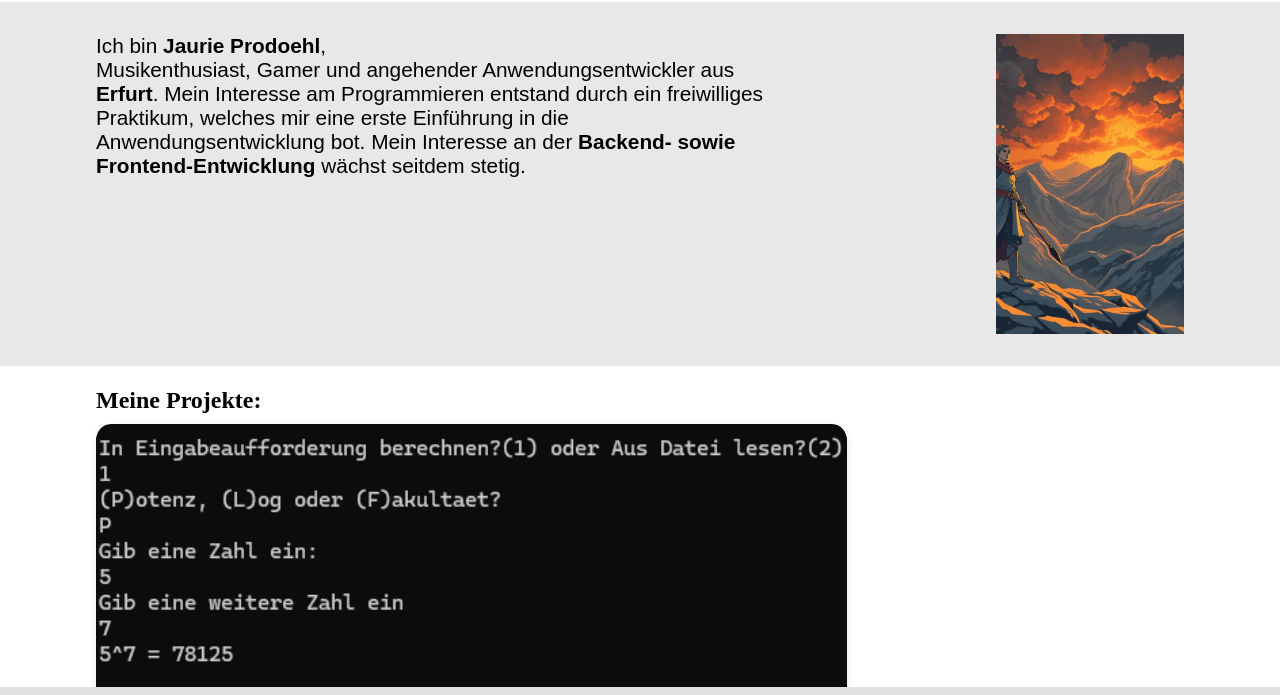
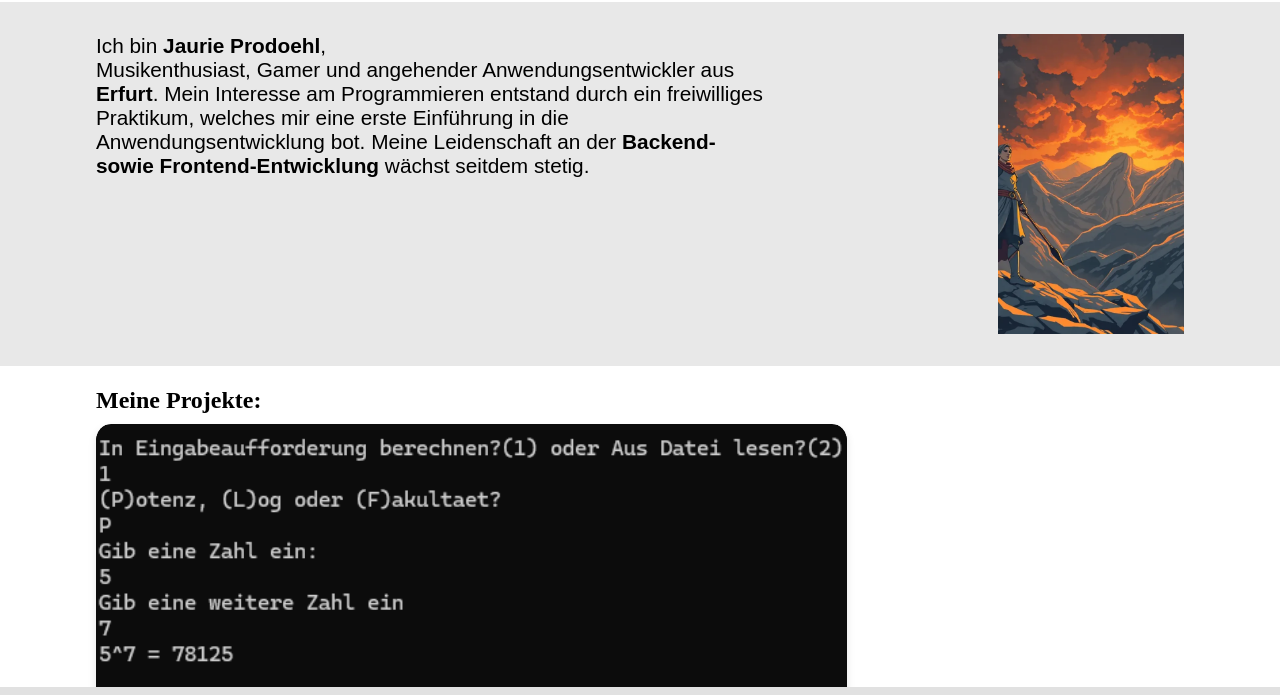
Before and after one commit to Biadetis/website, a website built with Vite: page index.html in a window 1280 px wide. Shown: the part 73-768 px from the top of the page. Built offline with nearby package versions, Linux system fonts and the light colour scheme.

Commit message:
small text fix

```diff
--- a/index.html
+++ b/index.html
@@ -35,7 +35,7 @@
       <div class="container hero">
         <div class="hero-text">
           <p class="übermich-text">
-Ich bin <strong>Jaurie Prodoehl</strong>,<br> Musikenthusiast, Gamer und angehender Anwendungsentwickler aus<strong> Erfurt</strong>. Mein Interesse am Programmieren entstand durch ein freiwilliges Praktikum, welches mir eine erste Einführung in die Anwendungsentwicklung bot. Mein Interesse an der <strong>Backend- sowie Frontend-Entwicklung</strong> wächst seitdem stetig.
+Ich bin <strong>Jaurie Prodoehl</strong>,<br> Musikenthusiast, Gamer und angehender Anwendungsentwickler aus<strong> Erfurt</strong>. Mein Interesse am Programmieren entstand durch ein freiwilliges Praktikum, welches mir eine erste Einführung in die Anwendungsentwicklung bot. Meine Leidenschaft an der <strong>Backend- sowie Frontend-Entwicklung</strong> wächst seitdem stetig.
           </p>
         </div>
         <div class="image-wrapper">
```
